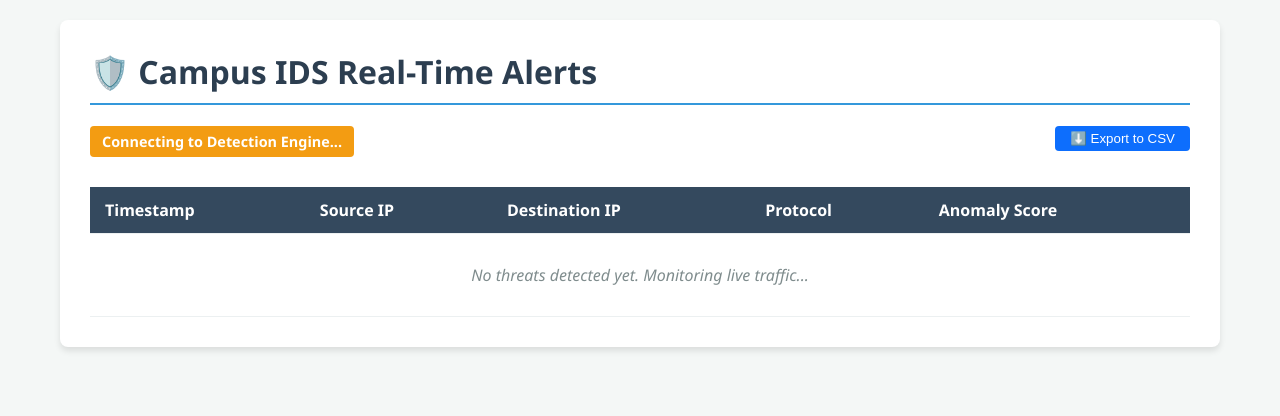
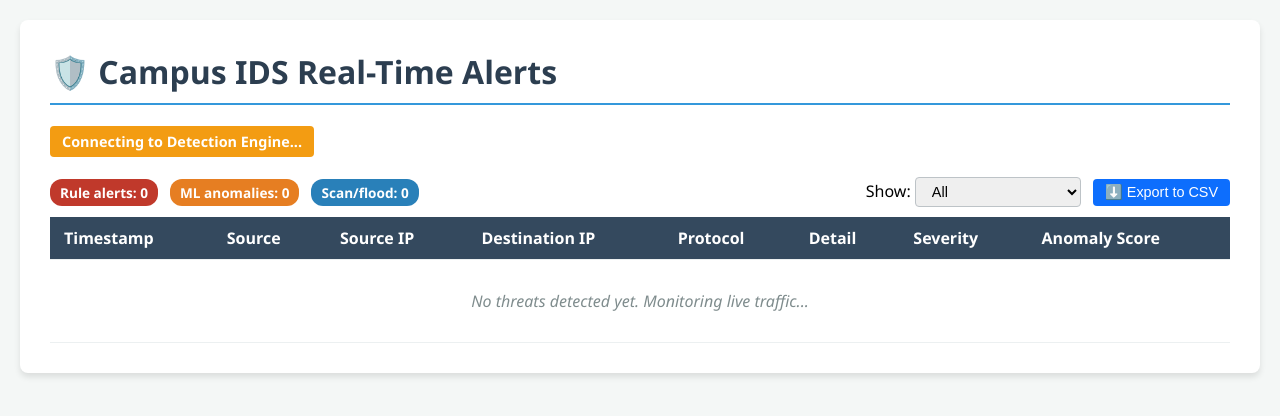
Before and after one commit to wyhannnnn423/ICT30016-ICT-Innovation-Project, a Flask app: page / in a window 1280 px wide. Shown: the top 416 px of the page. Run offline with Flask 3, Linux system fonts and the light colour scheme; parts of the project's set-up code (start-up, migrations or seed data) failed here and were passed over; some libraries are stand-ins or nearby versions.

Commit message:
Add hybrid detection: Suricata rules, stats detector, lab guide, README update

```diff
--- a/campus-ids/dashboard/app.py
+++ b/campus-ids/dashboard/app.py
@@ -1,8 +1,12 @@
 """
 app.py
 ------------------------
-Flask Real-Time Dashboard Backend: Tails eve.json in real-time, runs in-memory
-Isolation Forest inference, and pushes anomalies to the frontend via Flask-SocketIO.
+Flask Real-Time Dashboard Backend (hybrid detection).
+
+Tails Suricata's eve.json and pushes three kinds of alerts to the dashboard:
+  1. "Rule"  : Suricata signature alerts (event_type == "alert")
+  2. "ML"    : Isolation Forest anomalies on completed flows (event_type == "flow")
+  3. "Stats" : per-source-IP port-scan / connection-flood detection (event_type == "flow")
 """
 
 import eventlet
@@ -10,14 +14,31 @@ eventlet.monkey_patch()
 
 import json
 import os
+import time
 import pandas as pd
 import joblib
 from flask import Flask, render_template
 from flask_socketio import SocketIO
+from stats_detector import ScanFloodDetector
 
 MODEL_PATH = "../model/ids_model.joblib"
 SCALER_PATH = "../model/ids_scaler.joblib"
 EVE_JSON_PATH = r"C:\Program Files\Suricata\log\eve.json"
+MIN_PKTS = 15            # must match the filter in read_suricata_flows.py (training)
+DEDUP_SECONDS = 5        # same src/dest/signature within this window = one alert
+
+# Statistical detector thresholds (tune these during testing)
+STATS_WINDOW_SEC = 10     # look-back window per source IP
+SCAN_PORTS = 15           # distinct ports on ONE host inside the window -> port scan
+FLOOD_FLOWS = 150         # connections from one source inside the window -> flood
+STATS_COOLDOWN_SEC = 30   # do not repeat the same alert for the same source sooner than this
+
+# IPs of the machine running Suricata + this dashboard. Its own outgoing traffic
+# (browsing, updates) is not an attack on itself, so Rule/Stats alerts from these
+# source IPs are skipped. Add your own LAN IP here.
+OWN_IPS = {"192.168.50.190"}
+
+SEVERITY_LABEL = {1: "High", 2: "Medium", 3: "Low"}
 
 print("[*] Loading AI Model and Scaler...")
 model = joblib.load(MODEL_PATH)
@@ -25,6 +46,12 @@ scaler = joblib.load(SCALER_PATH)
 
 app = Flask(__name__)
 socketio = SocketIO(app, cors_allowed_origins="*", async_mode='eventlet')
+
+_recent_rule_alerts = {}   # (src, dest, signature_id) -> last time emitted
+stats_detector = ScanFloodDetector(
+    window=STATS_WINDOW_SEC, scan_ports=SCAN_PORTS,
+    flood_flows=FLOOD_FLOWS, cooldown=STATS_COOLDOWN_SEC)
+
 
 def calculate_features(flow):
     start_ts = pd.to_datetime(flow.get("start"), errors="coerce")
@@ -52,6 +79,85 @@ def calculate_features(flow):
         "duration_seconds", "total_pkts", "total_bytes", "bytes_per_pkt"
     ])
 
+
+def handle_rule_alert(event):
+    """Suricata signature alert -> dashboard payload (with simple de-duplication)."""
+    if event.get("src_ip") in OWN_IPS:
+        return
+    alert = event.get("alert", {})
+    key = (event.get("src_ip"), event.get("dest_ip"), alert.get("signature_id"))
+    now = time.time()
+
+    last = _recent_rule_alerts.get(key)
+    if last is not None and now - last < DEDUP_SECONDS:
+        return
+    _recent_rule_alerts[key] = now
+
+    # keep the cache small
+    if len(_recent_rule_alerts) > 5000:
+        cutoff = now - DEDUP_SECONDS
+        for k in [k for k, t in _recent_rule_alerts.items() if t < cutoff]:
+            del _recent_rule_alerts[k]
+
+    payload = {
+        "timestamp": event.get("timestamp"),
+        "src_ip": event.get("src_ip"),
+        "dest_ip": event.get("dest_ip"),
+        "proto": event.get("proto", "Unknown"),
+        "source": "Rule",
+        "detail": alert.get("signature", "Suricata rule alert"),
+        "severity": SEVERITY_LABEL.get(alert.get("severity"), "-"),
+        "score": None,
+    }
+    print(f"[RULE ] {payload['src_ip']} -> {payload['dest_ip']} | {payload['detail']}")
+    socketio.emit('new_alert', payload)
+
+
+def handle_stats(event):
+    """Every flow (including tiny ones) -> per-source-IP scan/flood detector."""
+    if event.get("src_ip") in OWN_IPS:
+        return
+    for a in stats_detector.add(event.get("src_ip"), event.get("dest_ip"), event.get("dest_port")):
+        payload = {
+            "timestamp": event.get("timestamp"),
+            "src_ip": event.get("src_ip"),
+            "dest_ip": event.get("dest_ip"),
+            "proto": event.get("proto", "Unknown"),
+            "source": "Stats",
+            "detail": a["detail"],
+            "severity": a["severity"],
+            "score": None,
+        }
+        print(f"[STATS] {payload['src_ip']} -> {payload['dest_ip']} | {payload['detail']}")
+        socketio.emit('new_alert', payload)
+
+
+def handle_flow(event):
+    """Completed flow -> Isolation Forest -> dashboard payload if anomalous."""
+    flow_data = event.get("flow", {})
+    if flow_data.get("pkts_toserver", 0) + flow_data.get("pkts_toclient", 0) < MIN_PKTS:
+        return
+
+    features_df = calculate_features(flow_data)
+    features_scaled = scaler.transform(features_df)
+    prediction = model.predict(features_scaled)[0]
+
+    if prediction == -1:
+        anomaly_score = float(model.decision_function(features_scaled)[0])
+        payload = {
+            "timestamp": event.get("timestamp"),
+            "src_ip": event.get("src_ip"),
+            "dest_ip": event.get("dest_ip"),
+            "proto": event.get("proto", "Unknown"),
+            "source": "ML",
+            "detail": "Isolation Forest: abnormal flow volume/size",
+            "severity": "-",
+            "score": round(anomaly_score, 4),
+        }
+        print(f"[ML   ] {payload['src_ip']} -> {payload['dest_ip']} (Score: {payload['score']})")
+        socketio.emit('new_alert', payload)
+
+
 def tail_and_detect():
     if not os.path.exists(EVE_JSON_PATH):
         print(f"[!] Error: Cannot find {EVE_JSON_PATH}")
@@ -59,7 +165,7 @@ def tail_and_detect():
 
     with open(EVE_JSON_PATH, "r", encoding="utf-8") as f:
         f.seek(0, os.SEEK_END)
-        print("[*] Background AI detection engine started. Monitoring traffic...")
+        print("[*] Background detection engine started (rules + ML + stats). Monitoring traffic...")
 
         while True:
             line = f.readline()
@@ -69,35 +175,23 @@ def tail_and_detect():
 
             try:
                 event = json.loads(line.strip())
-                if event.get("event_type") == "flow":
-                    flow_data = event.get("flow", {})
-
-                    features_df = calculate_features(flow_data)
-                    features_scaled = scaler.transform(features_df)
-                    prediction = model.predict(features_scaled)[0]
-
-                    if prediction == -1:
-                        anomaly_score = float(model.decision_function(features_scaled)[0])
-
-                        alert_payload = {
-                            "timestamp": event.get("timestamp"),
-                            "src_ip": event.get("src_ip"),
-                            "dest_ip": event.get("dest_ip"),
-                            "proto": event.get("proto", "Unknown"),
-                            "score": round(anomaly_score, 4)
-                        }
-
-                        print(f"[ALERT] Threat Detected! {alert_payload['src_ip']} -> {alert_payload['dest_ip']} (Score: {alert_payload['score']})")
-                        socketio.emit('new_alert', alert_payload)
+                event_type = event.get("event_type")
+                if event_type == "alert":
+                    handle_rule_alert(event)
+                elif event_type == "flow":
+                    handle_stats(event)   # must run BEFORE the MIN_PKTS filter: scans are tiny flows
+                    handle_flow(event)
 
             except json.JSONDecodeError:
                 pass
             except Exception as e:
                 print(f"[!] Detection Engine Error: {e}")
 
+
 @app.route('/')
 def index():
     return render_template('dashboard.html')
+
 
 if __name__ == '__main__':
     socketio.start_background_task(tail_and_detect)
--- a/campus-ids/dashboard/templates/dashboard.html
+++ b/campus-ids/dashboard/templates/dashboard.html
@@ -7,93 +7,30 @@
     <title>Campus IDS - Real-Time Dashboard</title>
     <script src="https://cdnjs.cloudflare.com/ajax/libs/socket.io/4.0.1/socket.io.js"></script>
     <style>
-        body {
-            font-family: 'Segoe UI', Tahoma, Geneva, Verdana, sans-serif;
-            background-color: #f4f7f6;
-            margin: 0;
-            padding: 20px;
-        }
-
-        .container {
-            max-width: 1100px;
-            margin: 0 auto;
-            background: white;
-            padding: 30px;
-            border-radius: 8px;
-            box-shadow: 0 4px 6px rgba(0, 0, 0, 0.1);
-        }
-
-        h1 {
-            color: #2c3e50;
-            border-bottom: 2px solid #3498db;
-            padding-bottom: 10px;
-            margin-top: 0;
-        }
-
-        .status-badge {
-            display: inline-block;
-            padding: 6px 12px;
-            border-radius: 4px;
-            background-color: #f39c12;
-            color: white;
-            font-size: 0.9em;
-            font-weight: bold;
-            margin-bottom: 20px;
-        }
-
-        table {
-            width: 100%;
-            border-collapse: collapse;
-            margin-top: 10px;
-        }
-
-        th,
-        td {
-            padding: 12px 15px;
-            text-align: left;
-            border-bottom: 1px solid #ecf0f1;
-        }
-
-        th {
-            background-color: #34495e;
-            color: white;
-            font-weight: 600;
-        }
-
-        .threat-row {
-            background-color: #fff3cd;
-            color: #856404;
-            animation: slideDown 0.4s ease-out;
-        }
-
-        .threat-row td {
-            border-bottom: 1px solid #ffeeba;
-        }
-
-        .score-high {
-            color: #c0392b;
-            font-weight: bold;
-        }
-
-        @keyframes slideDown {
-            from {
-                opacity: 0;
-                transform: translateY(-15px);
-                background-color: #ffc107;
-            }
-            to {
-                opacity: 1;
-                transform: translateY(0);
-                background-color: #fff3cd;
-            }
-        }
-
-        .empty-msg {
-            text-align: center;
-            padding: 30px;
-            color: #7f8c8d;
-            font-style: italic;
-        }
+        body { font-family: 'Segoe UI', Tahoma, Geneva, Verdana, sans-serif; background-color: #f4f7f6; margin: 0; padding: 20px; }
+        .container { max-width: 1200px; margin: 0 auto; background: white; padding: 30px; border-radius: 8px; box-shadow: 0 4px 6px rgba(0, 0, 0, 0.1); }
+        h1 { color: #2c3e50; border-bottom: 2px solid #3498db; padding-bottom: 10px; margin-top: 0; }
+        .status-badge { display: inline-block; padding: 6px 12px; border-radius: 4px; background-color: #f39c12; color: white; font-size: 0.9em; font-weight: bold; margin-bottom: 20px; }
+        .toolbar { display: flex; align-items: center; gap: 12px; margin-bottom: 10px; flex-wrap: wrap; }
+        .counter { padding: 4px 10px; border-radius: 12px; font-size: 0.85em; font-weight: bold; color: white; }
+        .counter.rule { background: #c0392b; }
+        .counter.ml { background: #e67e22; }
+        .counter.stats { background: #2980b9; }
+        .spacer { flex: 1; }
+        select, button { padding: 5px 12px; border-radius: 4px; border: 1px solid #bdc3c7; font-size: 0.9em; }
+        button { background-color: #0d6efd; color: white; border: none; cursor: pointer; }
+        table { width: 100%; border-collapse: collapse; margin-top: 10px; }
+        th, td { padding: 10px 14px; text-align: left; border-bottom: 1px solid #ecf0f1; }
+        th { background-color: #34495e; color: white; font-weight: 600; }
+        .row-ml { background-color: #fff3cd; color: #856404; animation: slideDown 0.4s ease-out; }
+        .row-rule { background-color: #fdecea; color: #922b21; animation: slideDown 0.4s ease-out; }
+        .row-stats { background-color: #e8f1fa; color: #1f4e79; animation: slideDown 0.4s ease-out; }
+        .tag { display: inline-block; padding: 2px 8px; border-radius: 3px; font-size: 0.8em; font-weight: bold; color: white; }
+        .tag.rule { background: #c0392b; }
+        .tag.ml { background: #e67e22; }
+        .score-high { color: #c0392b; font-weight: bold; }
+        @keyframes slideDown { from { opacity: 0; transform: translateY(-15px); } to { opacity: 1; transform: translateY(0); } }
+        .empty-msg { text-align: center; padding: 30px; color: #7f8c8d; font-style: italic; }
     </style>
 </head>
 
@@ -101,22 +38,39 @@
     <div class="container">
         <h1>🛡️ Campus IDS Real-Time Alerts</h1>
         <div class="status-badge" id="connection-status">Connecting to Detection Engine...</div>
-        <button onclick="exportTableToCSV('campus_ids_alerts.csv')" style="float: right; margin-bottom: 10px; padding: 5px 15px; background-color: #0d6efd; color: white; border: none; border-radius: 4px; cursor: pointer;">
-    ⬇️ Export to CSV
-</button>
+
+        <div class="toolbar">
+            <span class="counter rule">Rule alerts: <span id="count-rule">0</span></span>
+            <span class="counter ml">ML anomalies: <span id="count-ml">0</span></span>
+            <span class="counter stats">Scan/flood: <span id="count-stats">0</span></span>
+            <span class="spacer"></span>
+            <label>Show:
+                <select id="filter" onchange="applyFilter()">
+                    <option value="all">All</option>
+                    <option value="Rule">Rule alerts only</option>
+                    <option value="ML">ML anomalies only</option>
+                    <option value="Stats">Scan/flood only</option>
+                </select>
+            </label>
+            <button onclick="exportTableToCSV('campus_ids_alerts.csv')">⬇️ Export to CSV</button>
+        </div>
+
         <table>
             <thead>
                 <tr>
                     <th>Timestamp</th>
+                    <th>Source</th>
                     <th>Source IP</th>
                     <th>Destination IP</th>
                     <th>Protocol</th>
+                    <th>Detail</th>
+                    <th>Severity</th>
                     <th>Anomaly Score</th>
                 </tr>
             </thead>
             <tbody id="alert-table-body">
                 <tr id="empty-row">
-                    <td colspan="5" class="empty-msg">No threats detected yet. Monitoring live traffic...</td>
+                    <td colspan="8" class="empty-msg">No threats detected yet. Monitoring live traffic...</td>
                 </tr>
             </tbody>
         </table>
@@ -124,61 +78,77 @@
 
     <script>
         const socket = io();
+        const counts = { Rule: 0, ML: 0, Stats: 0 };
+        const rowClass = { Rule: 'row-rule', ML: 'row-ml', Stats: 'row-stats' };
 
-        socket.on('connect', function() {
+        socket.on('connect', function () {
             const statusEl = document.getElementById('connection-status');
             statusEl.textContent = "Live: Engine Active & Monitoring";
             statusEl.style.backgroundColor = "#2ecc71";
         });
 
-        socket.on('disconnect', function() {
+        socket.on('disconnect', function () {
             const statusEl = document.getElementById('connection-status');
             statusEl.textContent = "Disconnected from Engine";
             statusEl.style.backgroundColor = "#e74c3c";
         });
 
-        socket.on('new_alert', function(data) {
+        function addCell(row, text, className) {
+            const td = document.createElement('td');
+            td.textContent = text;           // textContent: rule text can't inject HTML
+            if (className) td.className = className;
+            row.appendChild(td);
+            return td;
+        }
+
+        socket.on('new_alert', function (data) {
             const tableBody = document.getElementById('alert-table-body');
             const emptyRow = document.getElementById('empty-row');
+            if (emptyRow) emptyRow.remove();
 
-            if (emptyRow) {
-                emptyRow.remove();
-            }
+            const src = (data.source in counts) ? data.source : 'ML';
+            counts[src]++;
+            document.getElementById('count-rule').textContent = counts.Rule;
+            document.getElementById('count-ml').textContent = counts.ML;
+            document.getElementById('count-stats').textContent = counts.Stats;
 
-            const newRow = document.createElement('tr');
-            newRow.className = 'threat-row';
-            const timestamp = data.timestamp ? new Date(data.timestamp).toLocaleTimeString() : new Date().toLocaleTimeString();
+            const row = document.createElement('tr');
+            row.className = rowClass[src];
+            row.dataset.source = src;
 
-            newRow.innerHTML = `
-                <td>${timestamp}</td>
-                <td><strong>${data.src_ip}</strong></td>
-                <td>${data.dest_ip}</td>
-                <td>${data.proto}</td>
-                <td class="score-high">${data.score}</td>
-            `;
+            const time = data.timestamp ? new Date(data.timestamp).toLocaleTimeString() : new Date().toLocaleTimeString();
+            addCell(row, time);
+            addCell(row, src);
+            addCell(row, data.src_ip);
+            addCell(row, data.dest_ip);
+            addCell(row, data.proto);
+            addCell(row, data.detail || '');
+            addCell(row, data.severity || '-');
+            addCell(row, data.score === null || data.score === undefined ? '-' : data.score, src === 'ML' ? 'score-high' : '');
 
-            tableBody.insertBefore(newRow, tableBody.firstChild);
+            tableBody.insertBefore(row, tableBody.firstChild);
+            applyFilter();
         });
+
+        function applyFilter() {
+            const f = document.getElementById('filter').value;
+            document.querySelectorAll('#alert-table-body tr[data-source]').forEach(function (r) {
+                r.style.display = (f === 'all' || r.dataset.source === f) ? '' : 'none';
+            });
+        }
 
         function exportTableToCSV(filename) {
             var csv = [];
             var rows = document.querySelectorAll("table tr");
-
             for (var i = 0; i < rows.length; i++) {
-                var row = [],
-                    cols = rows[i].querySelectorAll("td, th");
-
+                if (rows[i].style.display === 'none') continue;   // export only what the filter shows
+                var row = [], cols = rows[i].querySelectorAll("td, th");
                 for (var j = 0; j < cols.length; j++) {
-                    let data = cols[j].innerText.replace(/(\r\n|\n|\r)/gm, "").replace(/,/g, "");
-                    row.push(data);
+                    row.push(cols[j].innerText.replace(/(\r\n|\n|\r)/gm, "").replace(/,/g, ";"));
                 }
                 csv.push(row.join(","));
             }
-
-
-            var csvFile = new Blob([csv.join("\n")], {
-                type: "text/csv"
-            });
+            var csvFile = new Blob([csv.join("\n")], { type: "text/csv" });
             var downloadLink = document.createElement("a");
             downloadLink.download = filename;
             downloadLink.href = window.URL.createObjectURL(csvFile);
```
Also changed, not shown: campus-ids/dashboard/stats_detector.py (added, +63 -0 lines), campus-ids/docs/lab-setup.md (added, +50 -0 lines), campus-ids/scripts/simulate_attack.py (added, +26 -0 lines), campus-ids/scripts/simulate_attack_v2.py (added, +48 -0 lines), campus-ids/scripts/simulate_attack_v3.py (added, +30 -0 lines), campus-ids/simulate_attack.py (deleted, +0 -26 lines), campus-ids/suricata/read_suricata_flows.py (+7 -0 lines), campus-ids/README.md, campus-ids/evaluation/analyze_scores.py (renamed from campus-ids/analyze_scores.py), 3 other files.
